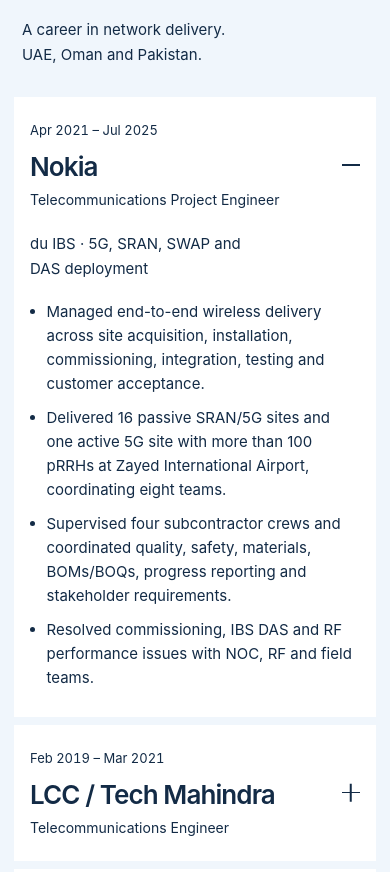
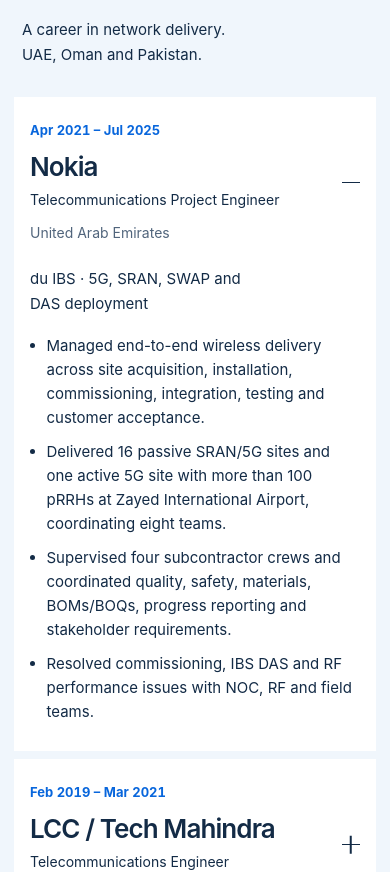
Before and after one commit to azeemmaq/portfolio, a React (Vite) app: page / in a window 390 px wide. Shown: the part 5420-6292 px from the top of the page. Built offline with nearby package versions, Linux system fonts and the light colour scheme.

Commit message:
fix: align experience headers and details

```diff
--- a/src/App.css
+++ b/src/App.css
@@ -90,13 +90,15 @@ details[open] > summary .disclosure::after { transform: rotate(0); }
 .experience { padding-top: 70px; background: var(--surface); }
 .experience > .section-heading { margin-bottom: 54px; }
 .experience-row { padding: 30px 24px; margin: 0 -24px 8px; background: var(--paper); }
-.experience-row summary { display: grid; grid-template-columns: 1fr 2.15fr 1fr 18px; gap: 24px; }
+.experience-row summary { display: grid; grid-template-columns: minmax(0, 1fr) 18px; column-gap: 24px; row-gap: 10px; align-items: start; }
 .job-period, .job-location { font-size: 14px; line-height: 1.6; }
-.job-period { font-variant-numeric: tabular-nums; }
-.job-main { display: flex; flex-direction: column; gap: 8px; }
+.job-period { grid-column: 1; grid-row: 1; font-variant-numeric: tabular-nums; font-weight: 700; color: var(--accent); }
+.job-main { grid-column: 1; grid-row: 2; display: flex; flex-direction: column; gap: 8px; }
+.job-location { grid-column: 1; grid-row: 3; color: var(--muted); }
+.experience-row .disclosure { grid-column: 2; grid-row: 1 / span 3; align-self: center; }
 .job-company { font-family: var(--display); font-size: clamp(24px, 2.3vw, 32px); font-weight: 600; line-height: 1.05; letter-spacing: -.035em; }
 .job-title { font-size: 15px; line-height: 1.5; }
-.job-details { margin: 28px 0 0 calc((100% - 90px) / 5.15 + 24px); max-width: 720px; }
+.job-details { margin: 24px 0 0; max-width: 78ch; }
 .job-details > p { font-size: 15px; }
 .job-details ul { margin: 18px 0 4px; font-size: 16px; }
 .job-details li + li { margin-top: 10px; }
@@ -162,9 +164,6 @@ details[open] > summary .disclosure::after { transform: rotate(0); }
   .expertise-grid { gap: 30px; }
   .credentials-grid { gap: 60px; }
   .project-detail { gap: 40px; }
-  .job-location { display: none; }
-  .experience-row summary { grid-template-columns: 1fr 2.4fr 18px; }
-  .job-details { margin-left: calc((100% - 66px) / 3.4 + 24px); }
   .contact-main { grid-template-columns: 1fr 1fr; gap: 32px; }
   .contact-details > a { font-size: 18px; }
 }
@@ -233,10 +232,9 @@ details[open] > summary .disclosure::after { transform: rotate(0); }
   .details-content { padding-right: 0; }
   .experience > .section-heading { margin-bottom: 30px; }
   .experience-row { margin: 0 -8px 8px; padding: 23px 16px; }
-  .experience-row summary { grid-template-columns: 1fr 18px; gap: 12px; }
+  .experience-row summary { gap: 12px; }
   .job-period { grid-column: 1; grid-row: 1; font-size: 13px; }
   .job-main { grid-column: 1; grid-row: 2; gap: 9px; }
-  .experience-row .disclosure { grid-column: 2; grid-row: 1 / span 2; }
   .job-company { font-size: 26px; }
   .job-title { font-size: 14px; }
   .job-details { margin: 22px 0 0; font-size: 15px; }
```
